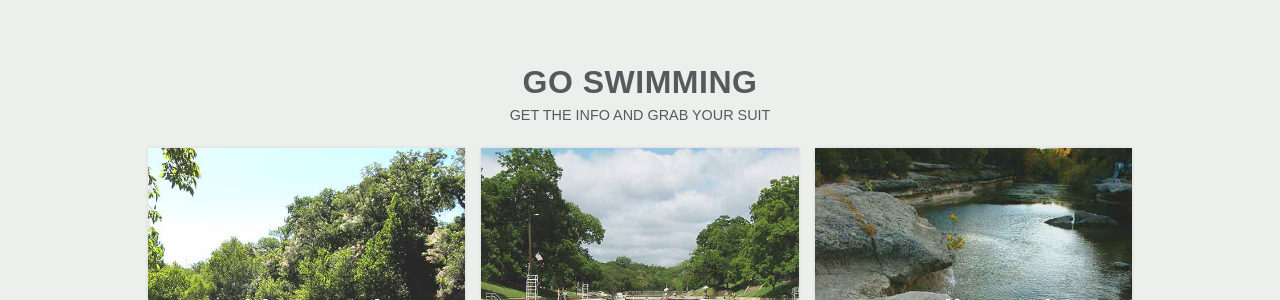
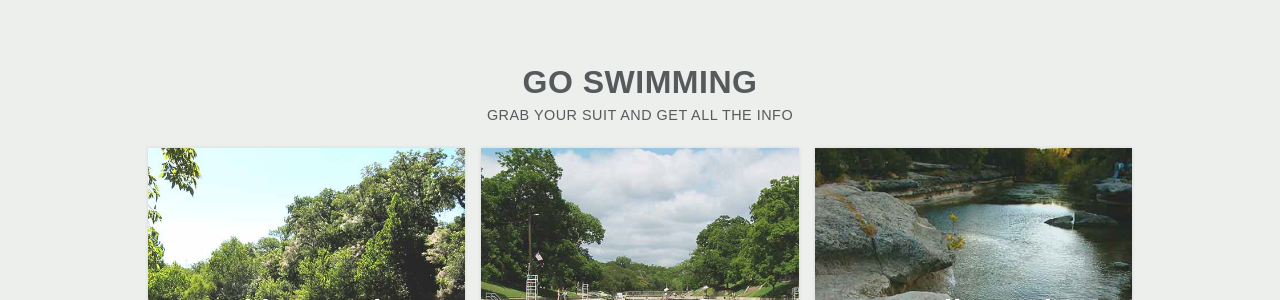
Before and after one commit to stephskaggs/swimnaustin, a Jekyll site: the page built from index.html, in a window 1280 px wide. Shown: the part 437-737 px from the top of the page. Built offline with Jekyll 4.4.1, drawn with Linux system fonts in a browser that asks for light colours; nearby versions of some CDN libraries; some web fonts are replaced.

Commit message:
fixed swim nav item

```diff
--- a/_includes/header.html
+++ b/_includes/header.html
@@ -50,7 +50,7 @@
         <script type="text/javascript">
             $("#slides").slick({
                 autoplay: true,
-                autoplaySpeed: 3000,
+                autoplaySpeed: 3100,
                 fade: true,
                 cssEase: 'linear'
             });
--- a/_sass/_layout.scss
+++ b/_sass/_layout.scss
@@ -262,8 +262,10 @@
 
 .hole-intro {
     text-align: center;
-    font-weight: 400;
+    font-weight: 500;
     font-size: .9em;
+    text-transform: uppercase;
+    letter-spacing: .5px;
 }
 
 // #hole-thumbnails {
--- a/index.html
+++ b/index.html
@@ -4,14 +4,14 @@
 
 
 
-<div class="swim-holes-home">
+<div class="swim-holes-home" id="swim">
 
   <h2 class="hole-heading">GO SWIMMING</h2>
-  <h5 class="hole-intro">GET THE INFO AND GRAB YOUR SUIT</h5>
+  <h5 class="hole-intro">grab your suit and get all the info</h5>
 
  <section id="hole-thumbnails">
  <!--    row 1 -->
-    <div class="swim-holes-container row">
+   <div class="swim-holes-container row">
 
     {% for post in site.categories.swim%}
       <div class="all-swim-holes column small-12 medium-6 large-4">
```
